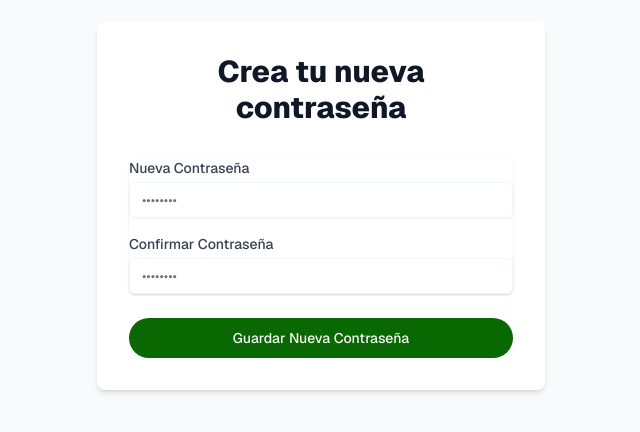
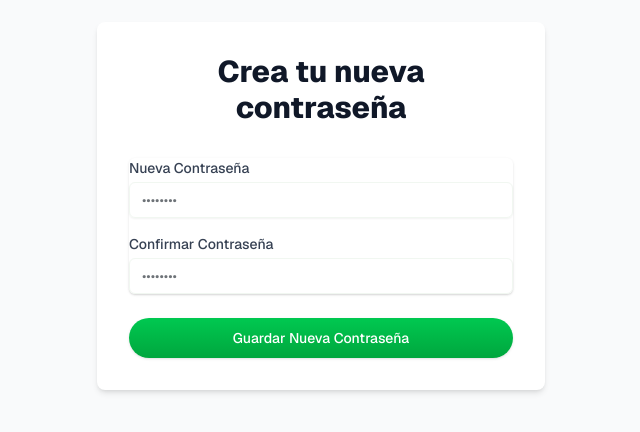
Before and after one commit to AgO15/project-management-app, a Next.js app: page /Update in a window 1280 px wide. Shown: the part 194-626 px from the top of the page, without its empty margins (319-959 px from the left). Built offline with nearby package versions, Linux system fonts and the light colour scheme; no server answers.

Commit message:
style(button): green pill design, rounded-full, adjusted variants

```diff
--- a/components/ui/button.tsx
+++ b/components/ui/button.tsx
@@ -10,12 +10,12 @@ const buttonVariants = cva(
   {
     variants: {
       variant: {
-        default: "bg-primary text-primary-foreground hover:bg-primary/90",
+        default: "bg-gradient-to-b from-green-500 to-green-600 text-white hover:from-green-600 hover:to-green-700 shadow-sm",
         destructive: "bg-destructive text-destructive-foreground hover:bg-destructive/90",
-        outline: "border border-input bg-background hover:bg-accent hover:text-accent-foreground",
-        secondary: "bg-secondary text-secondary-foreground hover:bg-secondary/80",
-        ghost: "hover:bg-accent hover:text-accent-foreground",
-        link: "text-primary underline-offset-4 hover:underline",
+        outline: "border border-green-600 text-green-700 bg-transparent hover:bg-green-50",
+        secondary: "bg-green-500 text-white hover:bg-green-600",
+        ghost: "text-green-700 hover:bg-green-50",
+        link: "text-green-700 underline-offset-4 hover:underline",
       },
       size: {
         default: "h-10 px-4 py-2",
```
